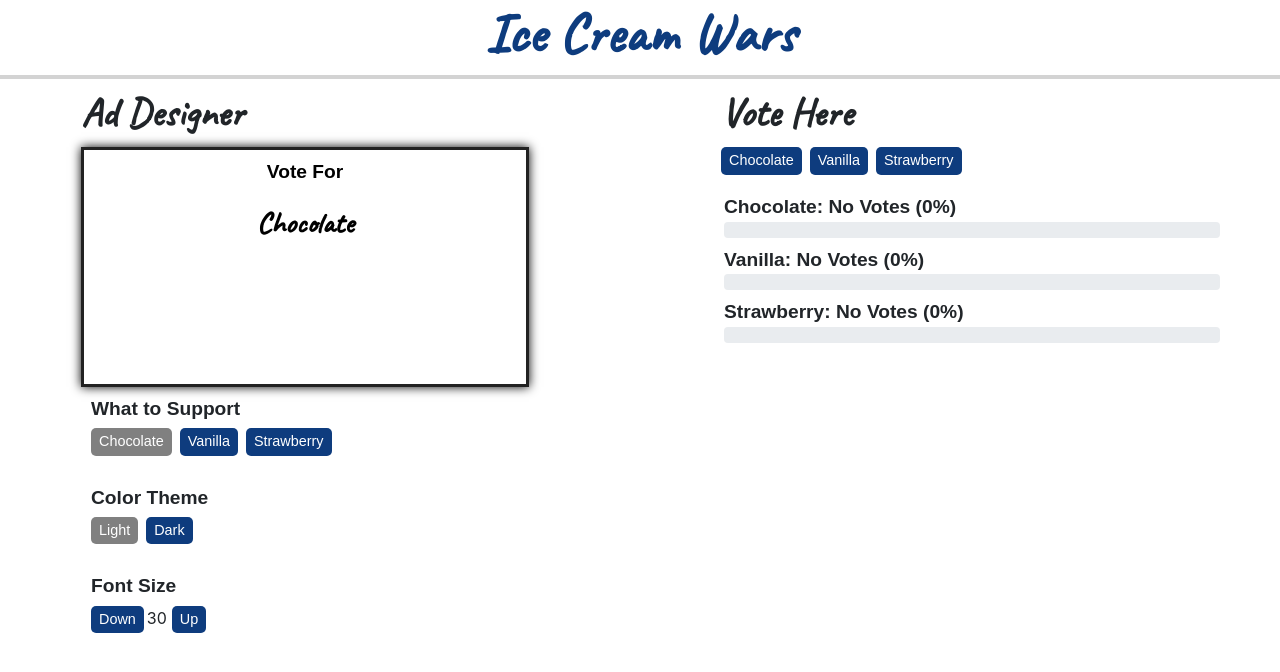
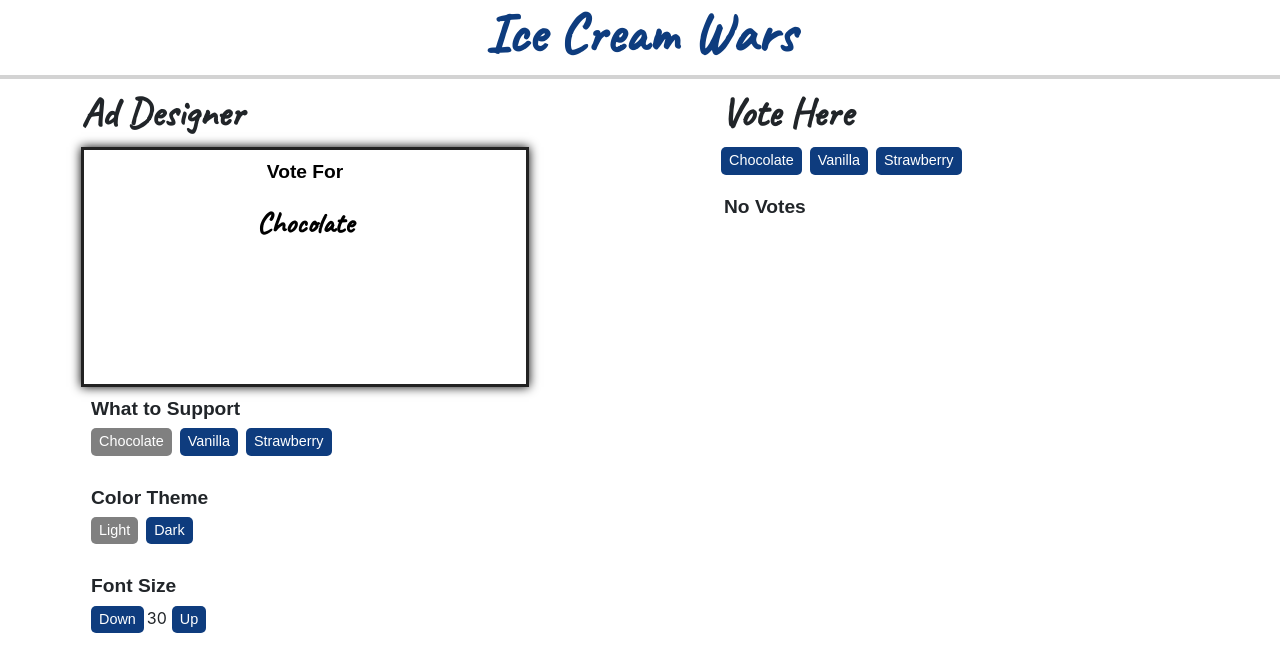
Before and after one commit to rachel-rebecca/react-lab-1, a React (Create React App) app: page / in a window 1280 px wide. Shown: the top 672 px of the page. Built offline with nearby package versions, Linux system fonts and the light colour scheme.

Commit message:
changed voting poll to only appear once person has cast a vote

```diff
--- a/src/components/Votes.css
+++ b/src/components/Votes.css
@@ -24,6 +24,10 @@ p {
     font-size: .9rem;
 }
 
+.hidden {
+    display: none;
+}
+
 
 
 
--- a/src/components/Votes.tsx
+++ b/src/components/Votes.tsx
@@ -9,6 +9,7 @@ function Votes () {
     const[straw, setStraw] = useState(0);
     const total = choc + van + straw;
 
+
     return(
         <div className="container">
         <h2>Vote Here</h2>
@@ -16,18 +17,21 @@ function Votes () {
         <button disabled={total >= 100} onClick={() => {setVan(prev => prev + 1)}}>Vanilla</button>
         <button disabled={total >= 100} onClick={() => {setStraw(prev => prev + 1)}}>Strawberry</button>
 
+            <p>
+                {total === 0 ? "No Votes" : ""}
+            </p>
 
-        <div className="progressDiv">
+        <div className={choc === 0 ? "hidden" : "progressDiv"} >
             <p>
-            Chocolate: {choc === 0 ? "No Votes" : choc} ({choc === 0 ? 0 : (choc / total * 100).toFixed(2)}%)
+            Chocolate: {choc === 0 ? "" : choc} ({choc === 0 ? 0 : (choc / total * 100).toFixed(1)}%)
             <ProgressBar id="chocolate" now={choc} />
             </p>
             <p>
-            Vanilla: {van === 0 ? "No Votes" : van} ({van === 0 ? 0 :(van / total * 100).toFixed(2)}%)
+            Vanilla: {van === 0 ? "" : van} ({van === 0 ? 0 :(van / total * 100).toFixed(1)}%)
             <ProgressBar id="vanilla" now={van} />
             </p>
             <p>
-            Strawberry: {straw === 0 ? "No Votes" : straw} ({straw === 0 ? 0 : (straw / total * 100).toFixed(2)}%)
+            Strawberry: {straw === 0 ? "" : straw} ({straw === 0 ? 0 : (straw / total * 100).toFixed(1)}%)
             <ProgressBar id="strawberry" now={straw} />
             </p>
         </div>
```
